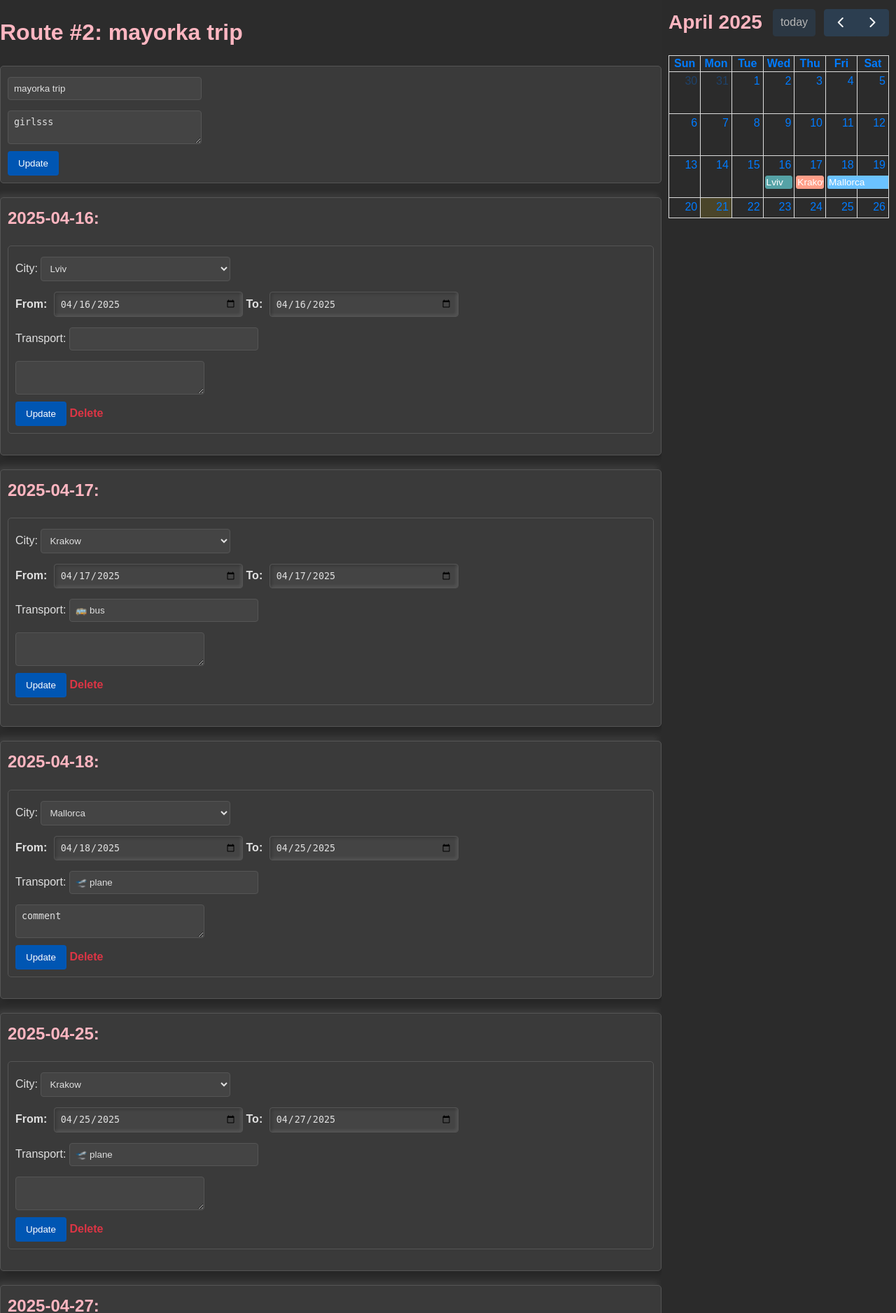
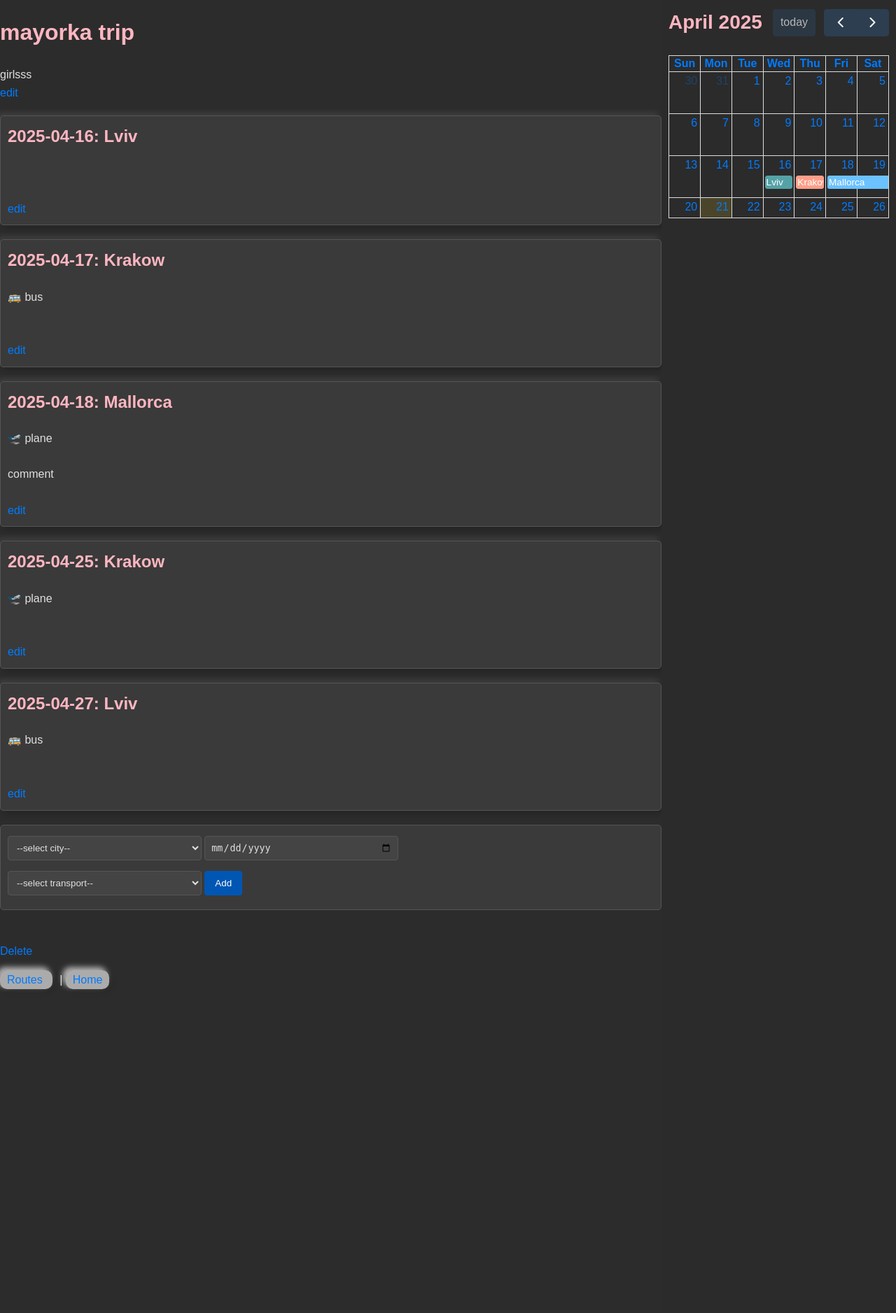
Before and after one commit to sofiyefr/trip, a Flask app: page /route/2 in a window 1280 px wide. Shown: the whole page at 70% size. Run offline with Flask 3, Linux system fonts and the light colour scheme; lists and menus that the app fills with data are empty.

Commit message:
make editable

```diff
--- a/backend/app/routes/route.py
+++ b/backend/app/routes/route.py
@@ -6,6 +6,16 @@ from app.models.checkpoint_model import Checkpoint
 from app.extensions import db
 
 route_bp = Blueprint('routes', __name__)
+
+transports = [
+    "🚌 bus",
+    "🚆 train",
+    "🛫 plane",
+    "🚗 car",
+    "🚲 bike",
+    "🚕 taxi",
+    "🚢 ship"
+]
 
 @route_bp.route("/routes")
 def list():
@@ -21,7 +31,7 @@ def show(id):
     for checkpoint in checkpoints:
         checkpoint.city = City.query.get(checkpoint.city_id)
     #checkpoints = db.session.scalars(checkpooints_stmt)
-    return render_template('route.html.j2', route=route, cities=cities, checkpoints=checkpoints)
+    return render_template('route.html.j2', route=route, cities=cities, checkpoints=checkpoints, transports=transports)
 
 @route_bp.route("/route/add", methods=["POST", "GET"])
 def add():
--- a/backend/app/templates/route.html.j2
+++ b/backend/app/templates/route.html.j2
@@ -10,6 +10,13 @@
     <div style="display: flex; height: 100vh;">
         <!-- Left: Scrollable route content -->
         <div style="flex: 3; overflow-y: scroll;">
+            <div class="trip" id="trip_{{route.id}}">
+                <h1>{{route.name}}</h1>
+                <div class="description">{{route.description}}</div>
+                <a onclick="document.getElementById('edit_trip_{{route.id}}').style.display = 'block';
+                        document.getElementById('trip_{{route.id}}').style.display = 'none';">edit</a>
+            </div>
+            <div class="trip" id="edit_trip_{{route.id}}" style="display: none;">
                 <h1>Route #{{route.id}}: {{route.name}}</h1>
 
                 <form action="/route/{{route.id}}/edit">
@@ -17,11 +24,22 @@
                     <textarea name="description">{{route.description}}</textarea><br>
                     <input type="submit" value="Update">
                 </form>
+                <a onclick="document.getElementById('edit_trip_{{route.id}}').style.display = 'none';
+                        document.getElementById('trip_{{route.id}}').style.display = 'block';">cancel</a>
+            </div>
 
             <div class="checkpoints">
                 {% for checkpoint in checkpoints %}
-                <div class="checkpoint">
-                    <h2>{{checkpoint.from_date}}: {{checkpoint.city_name}}</h2>
+                <div class="checkpoint" id="checkpoint_{{checkpoint.id}}">
+                    <h2>{{checkpoint.from_date}}: {{checkpoint.city.name}}</h2>
+                    <div class="transport value">{{checkpoint.transport}}</div><br>
+                    <div class="description value">{{checkpoint.description}}</div><br>
+                    <a onclick="document.getElementById('edit_checkpoint_{{checkpoint.id}}').style.display = 'block';
+                        document.getElementById('checkpoint_{{checkpoint.id}}').style.display = 'none';">
+                        edit</a>
+                </div>
+                <div class="checkpoint" id="edit_checkpoint_{{checkpoint.id}}" style="display: none;">
+                    <h2>{{checkpoint.from_date}}: {{checkpoint.city.name}}</h2>
                     <form action="/checkpoint/{{checkpoint.id}}/edit" class="checkpoint-form">
                         <label for="city_id_{{checkpoint.id}}">City:</label>
                         <select id="city_id_{{checkpoint.id}}" name="city_id">
@@ -40,15 +58,19 @@
                             class="date-input"><br>
 
                         <label for="transport_{{checkpoint.id}}">Transport:</label>
-                        <input type="text" id="transport_{{checkpoint.id}}" name="transport"
-                            value="{{checkpoint.transport}}" class="transport-input"><br>
-
-
+                        <select name="transport" id="transport_{{checkpoint.id}}">
+                            <option value="">--select transport--</option>
+                            {% for transport in transports %}
+                            <option {% if transport==checkpoint.transport %} selected {%endif%}>{{transport}}</option>
+                            {% endfor %}
+                        </select><br>
                         <textarea id="description_{{checkpoint.id}}"
                             name="description">{{checkpoint.description}}</textarea><br>
 
                         <input type="submit" value="Update">
                         <a href="/checkpoint/{{checkpoint.id}}/delete" class="delete-link">Delete</a>
+                        <a onclick="document.getElementById('edit_checkpoint_{{checkpoint.id}}').style.display = 'none';
+                        document.getElementById('checkpoint_{{checkpoint.id}}').style.display = 'block';">Cancel</a>
                     </form>
                 </div>
                 {% endfor %}
@@ -65,11 +87,9 @@
                 <input type="date" name="date" value=""><br>
                 <select name="transport">
                     <option value="">--select transport--</option>
-                    <option>car</option>
-                    <option>bus</option>
-                    <option>plane</option>
-                    <option>train</option>
-                    <option>ship</option>
+                    {% for transport in transports %}
+                    <option>{{transport}}</option>
+                    {% endfor %}
                 </select>
                 <input type="hidden" name="description" value="">
                 <input type="submit" value="Add">
```
Also changed, not shown: backend/instance/app.db. Lines whose indentation alone changed are shown as unchanged.
